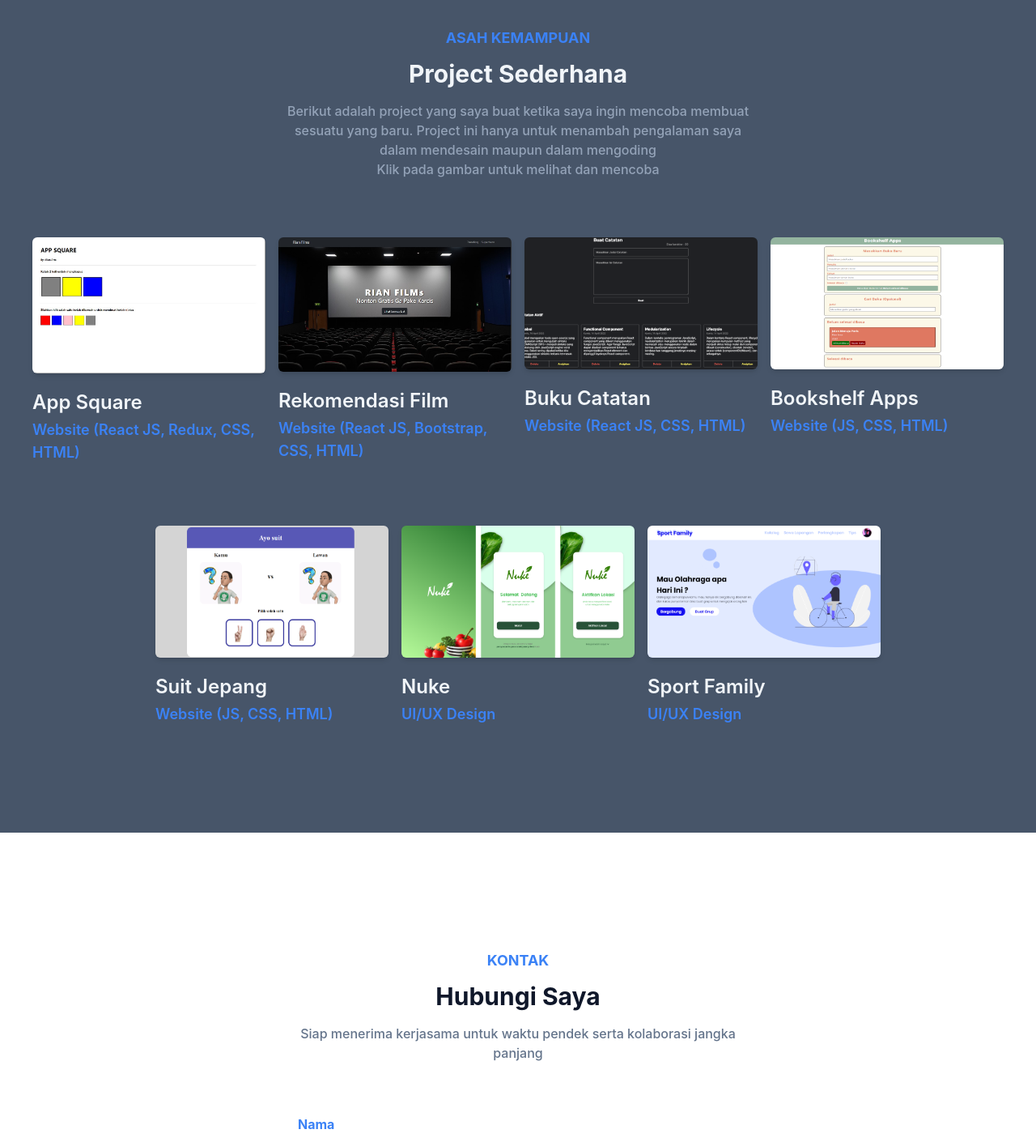
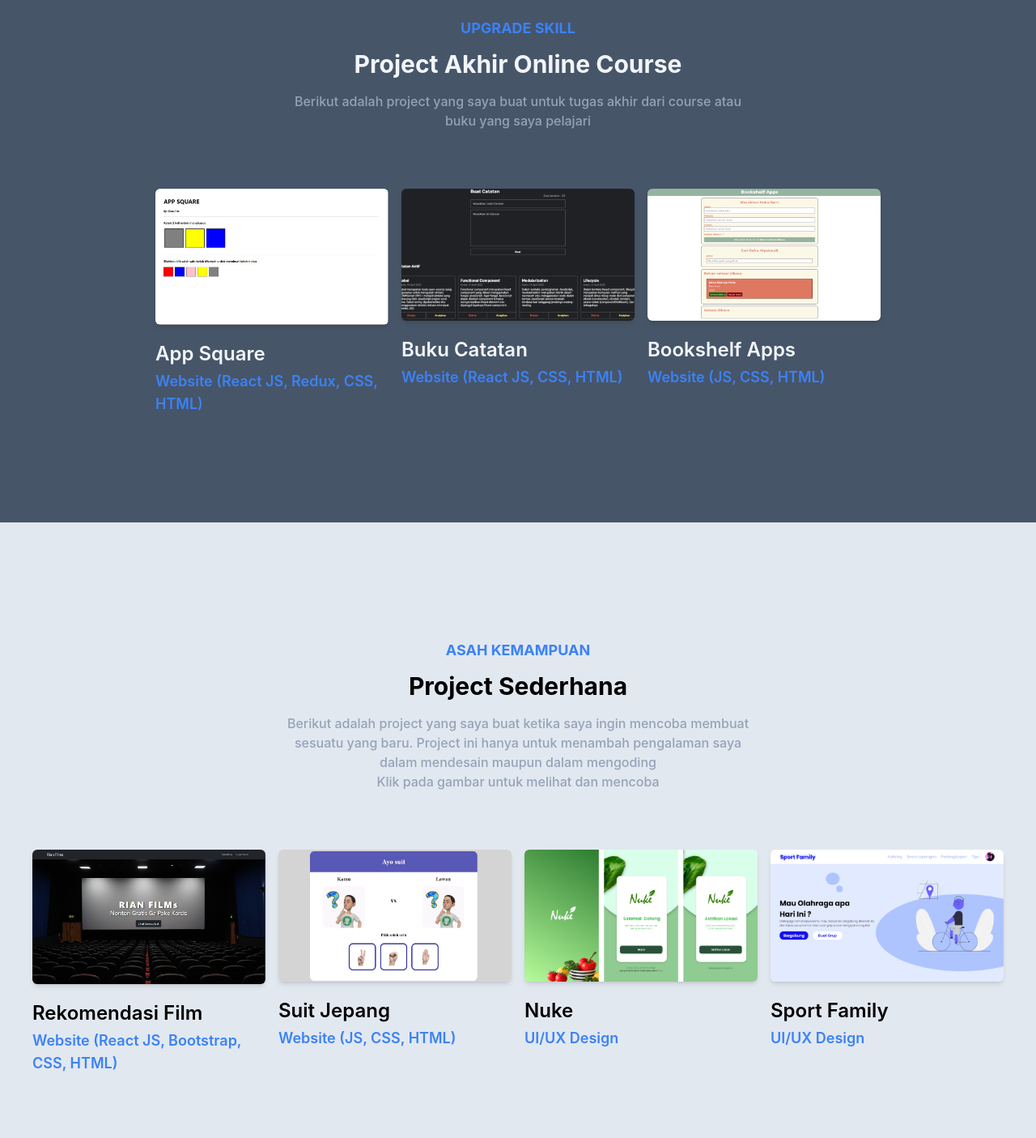
Before and after one commit to rian-arsa/portofolio-tailwind-css, a website: page index.html in a window 1280 px wide. Shown: the part 3060-4465 px from the top of the page at 81% size. Drawn offline with Linux system fonts and the light colour scheme; files whose address does not match are found by name.

Commit message:
Menambahkan section online course

```diff
--- a/index.html
+++ b/index.html
@@ -152,7 +152,7 @@
                         <div class="rounded-md shadow-md overflow-hidden h-6">
                             <img src="dist/img//portfolio/window-shopping.png" alt="Portofolio 1" width="w-full" class="h-full">
                         </div>
-                        <h3 class="font-semibold text-2xl text-dark mt-5 mb-1 lg:text-4xl lg:mb-2">Pembelajaran Window Shopping</h3>
+                        <h3 class="font-semibold text-2xl text-dark mt-5 mb-1 lg:text-3xl lg:mb-2">Pembelajaran Window Shopping</h3>
                         <h4 class="text-base font-semibold text-primary mb-3 lg:text-xl lg:mb-5"><span class="text-dark">Sebagai : </span>UI/UX Design, Fullstack Web Developer</h4>
                         <p class="font-medium text-base text-secondary">Pembelajaran Window Shopping adalah website untuk pembelajaran tentang pola bilangan matematika dengan disertai materi, kuis, dan tempat berdiskusi antar siswa.</p>
                     </div>
@@ -160,7 +160,7 @@
                         <div class="rounded-md shadow-md overflow-hidden h-8">
                             <img src="dist/img//portfolio/temanbaik.png" alt="Portofolio 1" width="w-full" height="h-full">
                         </div>
-                        <h3 class="font-semibold text-2xl text-dark mt-5 mb-1 lg:text-4xl lg:mb-2">Teman Baik</h3>
+                        <h3 class="font-semibold text-2xl text-dark mt-5 mb-1 lg:text-3xl lg:mb-2">Teman Baik</h3>
                         <h4 class="text-base font-semibold text-primary mb-3 lg:text-xl lg:mb-5"><span class="text-dark">Sebagai : </span>UI/UX Design, Fullstack Web Developer</h4>
                         <p class="font-medium text-base text-secondary">Teman Baik adalah sebuah website yang membantu orang-orang yang berada fase Quarter Life Crisis untuk berbagi keresahan dan mencari solusi bersama ahli layaknya Teman Dekat.</p>
                     </div>
@@ -168,7 +168,7 @@
                         <div class="rounded-md shadow-md overflow-hidden">
                             <img src="dist/img//portfolio/boladikita.png" alt="Portofolio 1" width="w-full">
                         </div>
-                        <h3 class="font-semibold text-2xl text-dark mt-5 mb-1 lg:text-4xl lg:mb-2">Boladikita</h3>
+                        <h3 class="font-semibold text-2xl text-dark mt-5 mb-1 lg:text-3xl lg:mb-2">Boladikita</h3>
                         <h4 class="text-base font-semibold text-primary mb-3 lg:text-xl lg:mb-5"><span class="text-dark">Sebagai : </span>UI/UX Design, Fullstack Web Developer</h4>
                         <p class="font-medium text-base text-secondary">Boladikita adalah sebuah website yang digunakan untuk sebagai database sekolah sepak bola di Malang. Digunakan juga membantu para pencari bakat untuk mencari pemain usia dini.</p>
                     </div>
@@ -178,15 +178,14 @@
     </section>
     <!-- Portfolio Section End -->
 
-    <!-- Asah Kemampuan Section Start -->
+    <!-- START: Karya dari online course -->
     <section id="asah-kemampuan" class="pt-36 pb-16 bg-slate-600 ">
         <div class="container">
             <div class="w-full px-4">
                 <div class="max-w-xl mx-auto text-center mb-16">
-                    <h4 class="font-bold uppercase text-primary text-md mb-3 lg:text-lg">asah kemampuan</h4>
-                    <h2 class="font-bold text-slate-100 text-3xl mb-4">Project Sederhana</h2>
-                    <p class="font-medium text-md text-slate-400">Berikut adalah project yang saya buat ketika saya ingin mencoba membuat sesuatu yang baru. Project ini hanya untuk menambah pengalaman saya dalam mendesain maupun dalam mengoding</p>
-                    <p class="font-medium text-md text-slate-400">Klik pada gambar untuk melihat dan mencoba</p>
+                    <h4 class="font-bold uppercase text-primary text-md mb-3 lg:text-lg">upgrade skill</h4>
+                    <h2 class="font-bold text-slate-100 text-3xl mb-4">Project Akhir Online Course</h2>
+                    <p class="font-medium text-md text-slate-400">Berikut adalah project yang saya buat untuk tugas akhir dari course atau buku yang saya pelajari</p>
                 </div>
 
                 <div class="w-full flex flex-wrap justify-center xl:mx-auto">
@@ -196,13 +195,6 @@
                         </div>
                         <h3 class="font-semibold text-sm lg:text-2xl text-slate-100 mt-5 mb-1">App Square</h3>
                         <h4 class="text-xs lg:text-lg font-semibold text-primary mb-3">Website (React JS, Redux, CSS, HTML)</h4>
-                    </div>
-                    <div class="w-1/2 mb-12 p-1 lg:p-2 md:w-1/4">
-                        <div class="rounded-md shadow-md overflow-hidden hover:opacity-70">
-                            <a href="https://react-rian-film-exjn5g5lf-rian-arsa.vercel.app/" target="_blank" rel="noopener noreferrer"><img src="dist/img/asah/react-rian-film.jpg" alt="Portofolio 1" width="w-full"></a>
-                        </div>
-                        <h3 class="font-semibold text-sm lg:text-2xl text-slate-100 mt-5 mb-1">Rekomendasi Film</h3>
-                        <h4 class="text-xs lg:text-lg font-semibold text-primary mb-3">Website (React JS, Bootstrap, CSS, HTML)</h4>
                     </div>
                     <div class="w-1/2 mb-12 p-1 lg:p-2 md:w-1/4">
                         <div class="rounded-md shadow-md overflow-hidden hover:opacity-70">
@@ -218,18 +210,43 @@
                         <h3 class="font-semibold text-sm lg:text-2xl text-slate-100 mt-5 mb-1">Bookshelf Apps</h3>
                         <h4 class="text-xs lg:text-lg font-semibold text-primary mb-3">Website (JS, CSS, HTML)</h4>
                     </div>
+                </div>
+            </div>
+        </div>
+    </section>
+    <!-- END: Karya dari online course -->
+
+    <!-- Asah Kemampuan Section Start -->
+    <section id="asah-kemampuan" class="pt-36 pb-16 bg-slate-200">
+        <div class="container">
+            <div class="w-full px-4">
+                <div class="max-w-xl mx-auto text-center mb-16">
+                    <h4 class="font-bold uppercase text-primary text-md mb-3 lg:text-lg">asah kemampuan</h4>
+                    <h2 class="font-bold text-3xl mb-4">Project Sederhana</h2>
+                    <p class="font-medium text-md text-slate-400">Berikut adalah project yang saya buat ketika saya ingin mencoba membuat sesuatu yang baru. Project ini hanya untuk menambah pengalaman saya dalam mendesain maupun dalam mengoding</p>
+                    <p class="font-medium text-md text-slate-400">Klik pada gambar untuk melihat dan mencoba</p>
+                </div>
+
+                <div class="w-full flex flex-wrap justify-center xl:mx-auto">
+                    <div class="w-1/2 mb-12 p-1 lg:p-2 md:w-1/4">
+                        <div class="rounded-md shadow-md overflow-hidden hover:opacity-70">
+                            <a href="https://react-rian-film-exjn5g5lf-rian-arsa.vercel.app/" target="_blank" rel="noopener noreferrer"><img src="dist/img/asah/react-rian-film.jpg" alt="Portofolio 1" width="w-full"></a>
+                        </div>
+                        <h3 class="font-semibold text-sm lg:text-2xl  mt-5 mb-1">Rekomendasi Film</h3>
+                        <h4 class="text-xs lg:text-lg font-semibold text-primary mb-3">Website (React JS, Bootstrap, CSS, HTML)</h4>
+                    </div>
                     <div class="w-1/2 mb-12 p-1 lg:p-2 md:w-1/4">
                         <div class="rounded-md shadow-md overflow-hidden hover:opacity-70">
                             <a href="https://suit-jepang-jsdom.vercel.app/" target="_blank" rel="noopener noreferrer"><img src="dist/img/asah/suit-jepang.png" alt="Portofolio 1" width="w-full"></a>
                         </div>
-                        <h3 class="font-semibold text-sm lg:text-2xl text-slate-100 mt-5 mb-1">Suit Jepang</h3>
+                        <h3 class="font-semibold text-sm lg:text-2xl  mt-5 mb-1">Suit Jepang</h3>
                         <h4 class="text-xs lg:text-lg font-semibold text-primary mb-3">Website (JS, CSS, HTML)</h4>
                     </div>
                     <div class="w-1/2 mb-12 p-1 lg:p-2 md:w-1/4">
                         <div class="rounded-md shadow-md overflow-hidden hover:opacity-70">
                             <a href="https://drive.google.com/drive/folders/1DhGqNwpjuFVllQ7a8-niZXxKnPqJwu-8?usp=sharing" target="_blank" rel="noopener noreferrer"><img src="dist/img/asah/nuke.png" alt="Portofolio 1" width="w-full"></a>
                         </div>
-                        <h3 class="font-semibold text-sm lg:text-2xl text-slate-100 mt-5 mb-1">Nuke</h3>
+                        <h3 class="font-semibold text-sm lg:text-2xl  mt-5 mb-1">Nuke</h3>
                         <h4 class="text-xs lg:text-lg font-semibold text-primary mb-3">UI/UX Design</h4>
                     </div>
                     <div class="w-1/2 mb-12 p-1 lg:p-2 md:w-1/4">
@@ -238,7 +255,7 @@
                                 <img src="dist/img/asah/sport-family.png" alt="Portofolio 1" width="w-full">
                             </a>
                         </div>
-                        <h3 class="font-semibold text-sm lg:text-2xl text-slate-100 mt-5 mb-1">Sport Family</h3>
+                        <h3 class="font-semibold text-sm lg:text-2xl  mt-5 mb-1">Sport Family</h3>
                         <h4 class="text-xs lg:text-lg font-semibold text-primary mb-3">UI/UX Design</h4>
                     </div>
                 </div>
```
